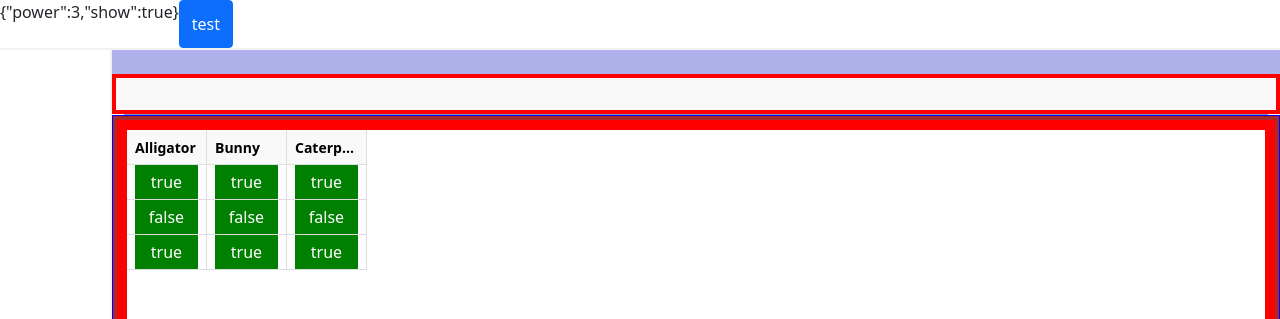
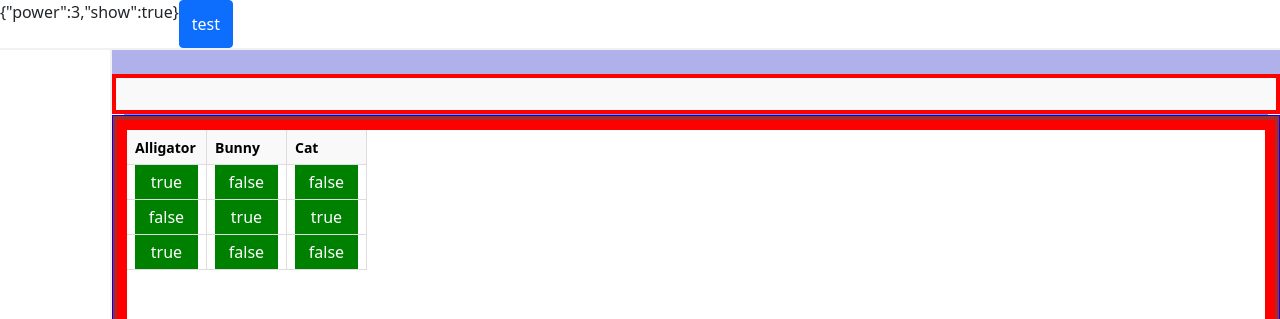
Before and after one commit to Matt-Hill-83/rule-cruncher, a React (Create React App) app: page / in a window 1280 px wide. Shown: the top 319 px of the page. Built offline with nearby package versions, Linux system fonts and the light colour scheme.

Commit message:
got booleans to change

```diff
--- a/src/Components/MyTable3/MyTable3.tsx
+++ b/src/Components/MyTable3/MyTable3.tsx
@@ -2,7 +2,6 @@ import { useState } from "react"
 import { DndProvider } from "react-dnd"
 import { HTML5Backend } from "react-dnd-html5-backend"
 
-// import { DraggableRowRenderer } from './components/RowRenderers';
 import DataGrid from "react-data-grid"
 import { DraggableRowRenderer } from "./DraggableRowRenderer"
 
@@ -11,27 +10,15 @@ import { Button } from "react-bootstrap"
 
 function createRows() {
   const rows = [
-    { id: 0, alligator: true, bunny: false },
-    { id: 1, alligator: false, bunny: true },
-    { id: 2, alligator: true, bunny: false },
+    { id: 0, alligator: true, bunny: false, cat: false },
+    { id: 1, alligator: false, bunny: true, cat: true },
+    { id: 2, alligator: true, bunny: false, cat: false },
   ]
   return rows
 }
 
-const clickButton = (info: any) => {
-  console.log("info", info) // zzz
-}
-
-const renderAlligator = (info: any) => {
-  const { row } = info
-  const { alligator } = row
-
-  return (
-    <Button onClick={() => clickButton(info)} className={css.valueButton}>
-      {alligator ? "true" : "false"}
-    </Button>
-  )
-}
+export default function MyTable3() {
+  const [rows, setRows] = useState(createRows)
 
   const columns = [
     {
@@ -47,15 +34,50 @@ const columns = [
       width: 30,
     },
     {
-    key: "caterpillar",
-    name: "Caterpillar",
+      key: "cat",
+      name: "Cat",
       formatter: (info: any) => renderAlligator(info),
       width: 30,
     },
   ]
 
-export default function MyTable3() {
-  const [rows, setRows] = useState(createRows)
+  // Todo - add rule number and drag handle
+  // Todo - add output table
+
+  const clickButton = ({
+    columnName,
+    rowId,
+  }: {
+    columnName: string
+    rowId: number
+  }) => {
+    const newRows = [...rows]
+
+    const row = newRows.find((row) => row.id === rowId)
+    console.log("row", row) // zzz
+    if (row && columnName) {
+      row.alligator = !row.alligator
+      setRows(newRows)
+    }
+  }
+
+  const renderAlligator = (info: any) => {
+    const { row, column } = info
+    console.log("info", info) // zzz
+
+    const columnName: string = column.key
+    console.log("columnName", columnName) // zzz
+    const value = row[columnName]
+
+    return (
+      <Button
+        onClick={() => clickButton({ columnName, rowId: row.id })}
+        className={css.valueButton}
+      >
+        {value ? "true" : "false"}
+      </Button>
+    )
+  }
 
   console.log("rows", rows) // zzz
   function onRowReorder(fromIndex: number, toIndex: number) {
```
Lines whose indentation alone changed are shown as unchanged.
